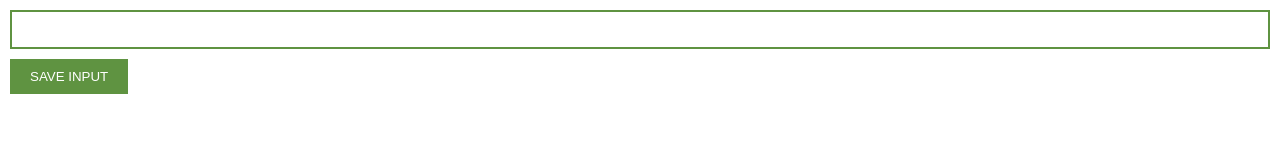
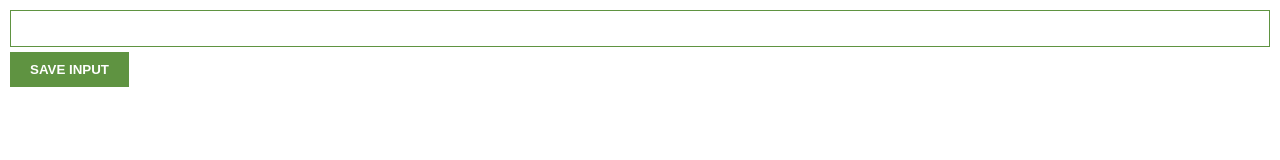
Before and after one commit to MetricOrder/chrome-extension1.0, a plain HTML site: page index.html in a window 1280 px wide. Drawn offline with Linux system fonts and the light colour scheme.

Commit message:
Update index.css

```diff
--- a/index.css
+++ b/index.css
@@ -17,15 +17,16 @@ input {
     width: 100%;
     padding: 10px;
     box-sizing: border-box;
-    border: solid #5f9341 2px;
+    border: solid #5f9341 1px;
 
 }
 
 button {
-    margin-top: 10px;
+    margin-top: 5px;
     padding: 10px 20px;
     background-color: #5f9341;
     color: white;
     border: none;
+    font-weight: bold;
 
 }
```
